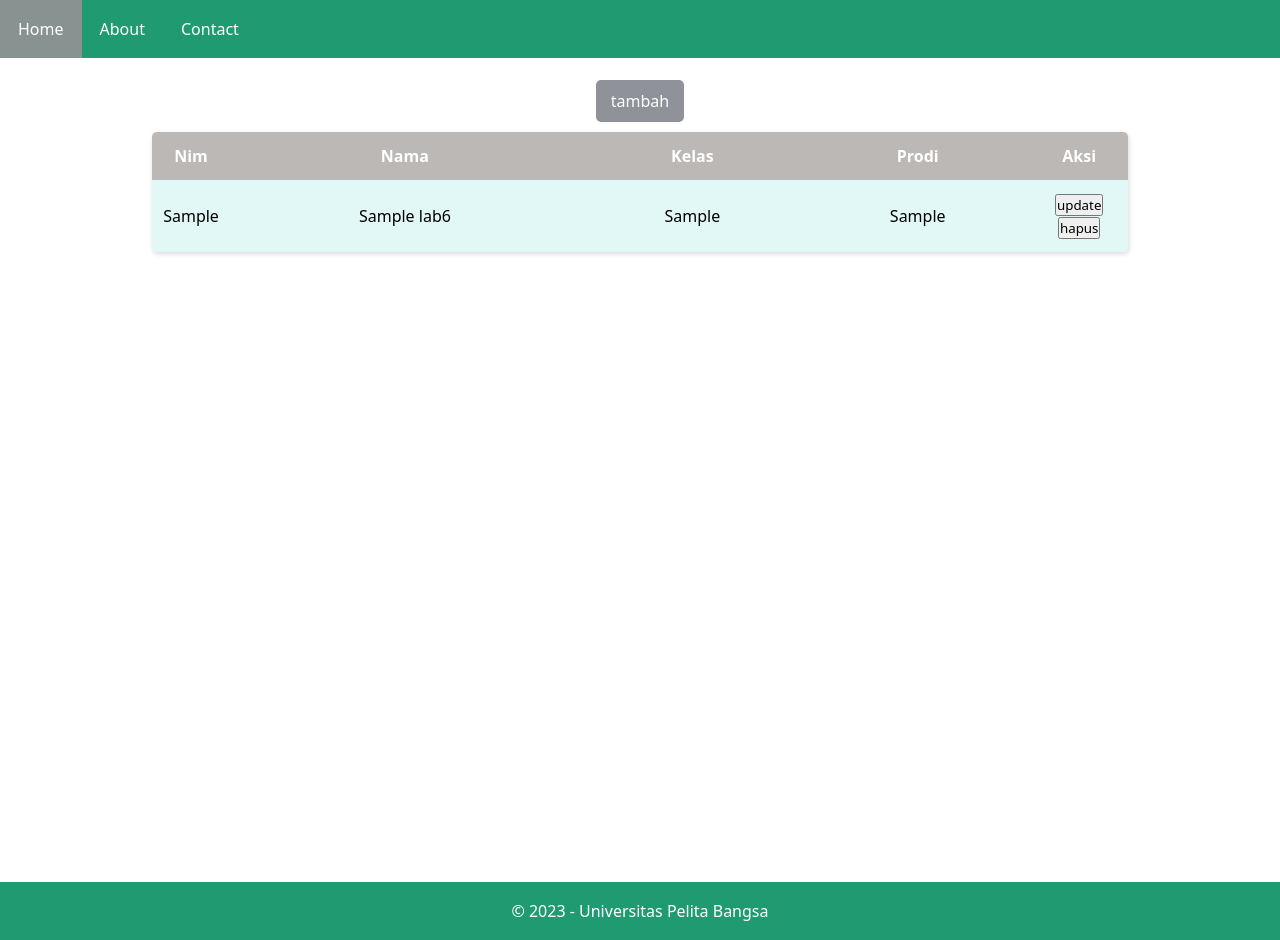
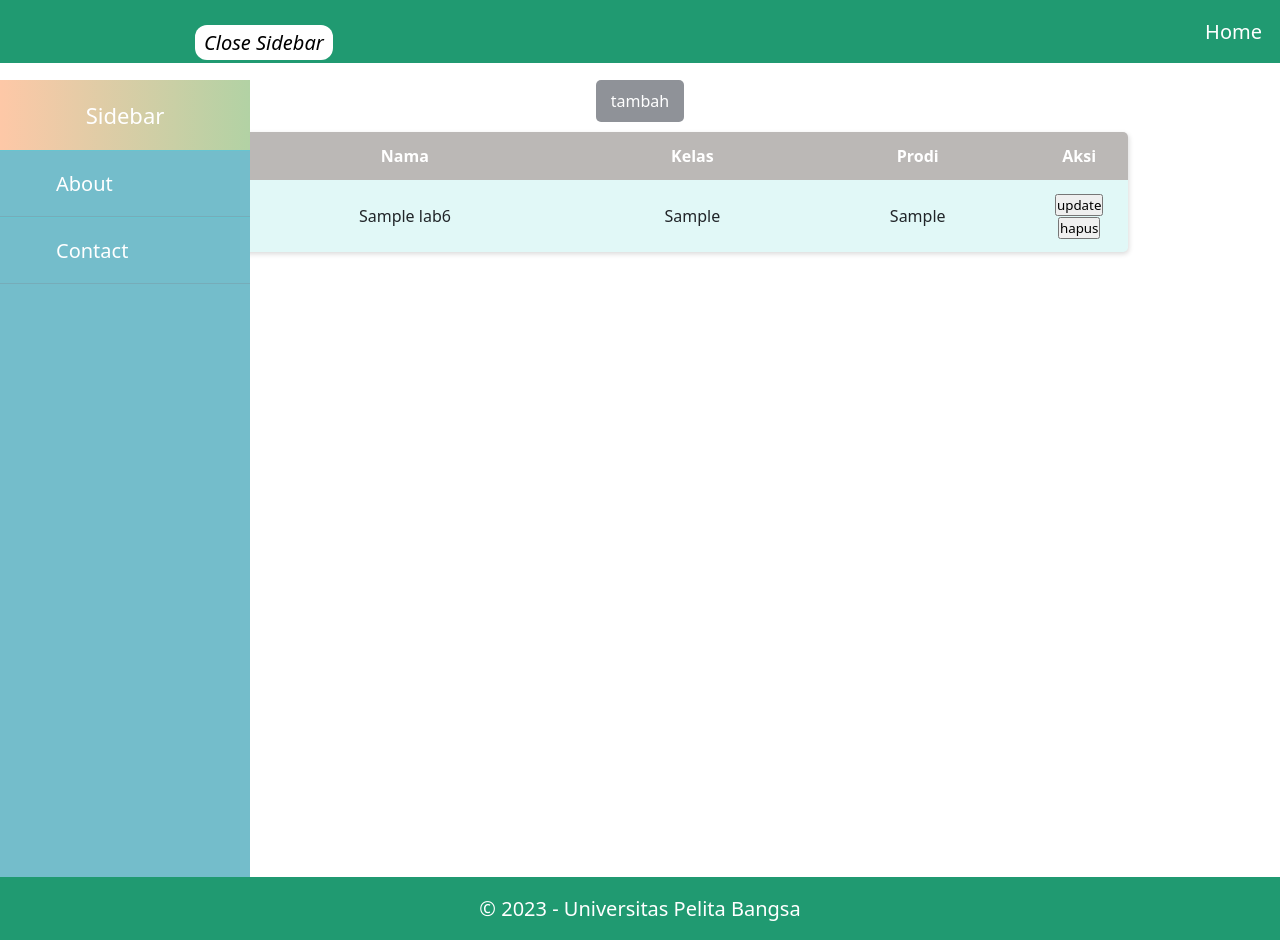
Before and after one commit to Pyatamaa/lab6web, a PHP site: the page made by index.php in a window 1280 px wide. Run offline with PHP 8.4, Linux system fonts and the light colour scheme; tables that the repository leaves empty or names only in its code hold one stand-in row (values such as "Sample post").

Commit message:
diubah pada tanggal 4-19-2023

```diff
--- a/index.php
+++ b/index.php
@@ -2,6 +2,7 @@
 
 require("class/database.php");
 require_once("template/header.php");
+require_once("template/sidebar.php");
 require_once("class/form.php");
 
  class Main{
--- a/style.css
+++ b/style.css
@@ -1,8 +1,139 @@
+body {
+    margin: 0;
+    font-family: 'Times New Roman' , Times, serif;
+    font-size: 20px;
+    color: #212529;
+    -webkit-text-size-adjust: 100%;
+    -webkit-tap-highlight-color: transparent;
+}
+
+main {
+    display: flex;
+    flex-wrap: nowrap;
+    height: -webkit-fill-availeble;
+    max-height: 100vh;
+    overflow-x: auto;
+    overflow-y: hidden;
+}
+
+
+
+* {
+    margin: 0;
+    padding: 0;
+    list-style: none;
+    text-decoration: none;
+}
+
+.sidebar {
+    position: fixed;
+    left: 0px;
+    width: 250px;
+    height: 100%;
+    background: #74bdcb;
+    transition: all 0.5s ease;
+}
+
+.sidebar .top {
+    font-size: 22px;
+    color: #fff;
+    text-align: center;
+    line-height: 70px;
+    background-image: linear-gradient(to right, #fec8a7, #b2d2a4);
+}
+
+.sidebar ul a {
+    display: block;
+    height: 100%;
+    width: 100%;
+    line-height: 65px;
+    font-size: 20px;
+    color: #fff;
+    padding-left: 40px;
+    box-sizing: border-box;
+    border-top: 1px solid rgba(6, 255, 251, 0.1);
+    border-bottom: 1px solid rgba(125, 134, 146, 0.302);
+    transition: all 0.5s ease;
+}
+
+ul li:hover a {
+    padding-left: 100px;
+    background: #efe7bc;
+    color: rgb(0, 0, 0);
+}
+
+.sidebar ul a i {
+    margin-right: 16px;
+}
+
+
+#check {
+    display: none;
+}
+
+label #btn {
+    position: absolute;
+    cursor: pointer;
+    background: #ffffff;
+    border-radius: 12px;
+}
+
+label #open {
+    position: absolute;
+    cursor: pointer;
+    background: #924227;
+    border-radius: 12px;
+    font-size: 30px;
+}
+
+label #open {
+    left: 0;
+    top: 10;
+    font-size: 30px;
+    color: rgb(255, 255, 255);
+    padding: 6px 12px;
+    transition: all 0.5s ease;
+}
+
+label #btn {
+    z-index: 1111;
+    left: 195px;
+    top: 25px;
+    font-size: 20px;
+    color: #000000;
+    padding: 4px 9px;
+    transition: all 0.5s ease;
+}
+
+#check:checked~.sidebar {
+    left:-250px;
+}
+
+#check:checked~label #open {
+    left:30px;
+    font-size: 20px;
+}
+
+#check:checked~label #btn {
+    left:-195px;
+}
+
+section h1 {
+    text-align: center;
+    padding-top: 200px;
+    font-size: 60px;
+    color: #004369;
+}
+
+
+
+
+
 *{
     padding: 0;
     margin: 0;
     box-sizing: border-box;
-    font-family: system-ui, -apple-system, BlinkMacSystemFont, 'Segoe UI', Roboto, Oxygen, Ubuntu, Cantarell, 'Open Sans', 'Helvetica Neue', sans-serif;
+    font-family :system-ui, -apple-system, BlinkMacSystemFont, 'Segoe UI', Roboto, Oxygen, Ubuntu, Cantarell, 'Open Sans', 'Helvetica Neue', sans-serif;
     text-decoration: none;
 }
 
@@ -18,7 +149,7 @@
     top: 0;
     right: 0;
     left: 0;
-    justify-content: start;
+    justify-content: right;
     background-color: #209a71;
 }
 
--- a/template/header.php
+++ b/template/header.php
@@ -9,6 +9,4 @@
     <div class="container">
         <nav>
             <a href="home">Home</a>
-            <a href="about">About</a>
-            <a href="contact">Contact</a>
         </nav>
--- /dev/null
+++ b/template/sidebar.php
@@ -0,0 +1,29 @@
+<!DOCTYPE html>
+<html lang="en">
+<head>
+    <meta charset="UTF-8">
+    <meta http-equiv="X-UA-Compatible" content="IE=edge">
+    <meta name="viewport" content="width=device-width, initial-scale=1.0">
+    <title>Sidebar</title>
+    <script src="fontawesome/all.js"></script>
+    <link rel="stylesheet" href="style.css">
+</head>
+<body>
+    <main>
+        <input type="checkbox" id="check">
+        <label for="check">
+            <i class="fas fa-bars" id="btn">Close Sidebar</i>
+            <i class="fa fa-arrow-right" id="open">Open Sidebar</i>
+        </label>
+        <div class="sidebar">
+            <div class="top">
+                Sidebar
+            </div>
+            <ul>
+                <li><a class="#" href="about"><i class="fa fa-home"></i> About</a></li>
+                <li><a class="#" href="contact"><i class="fa fa-shopping-contact"></i> Contact</a></li>
+            </ul>
+        </div>
+    </main>
+</body>
+</html>
```
